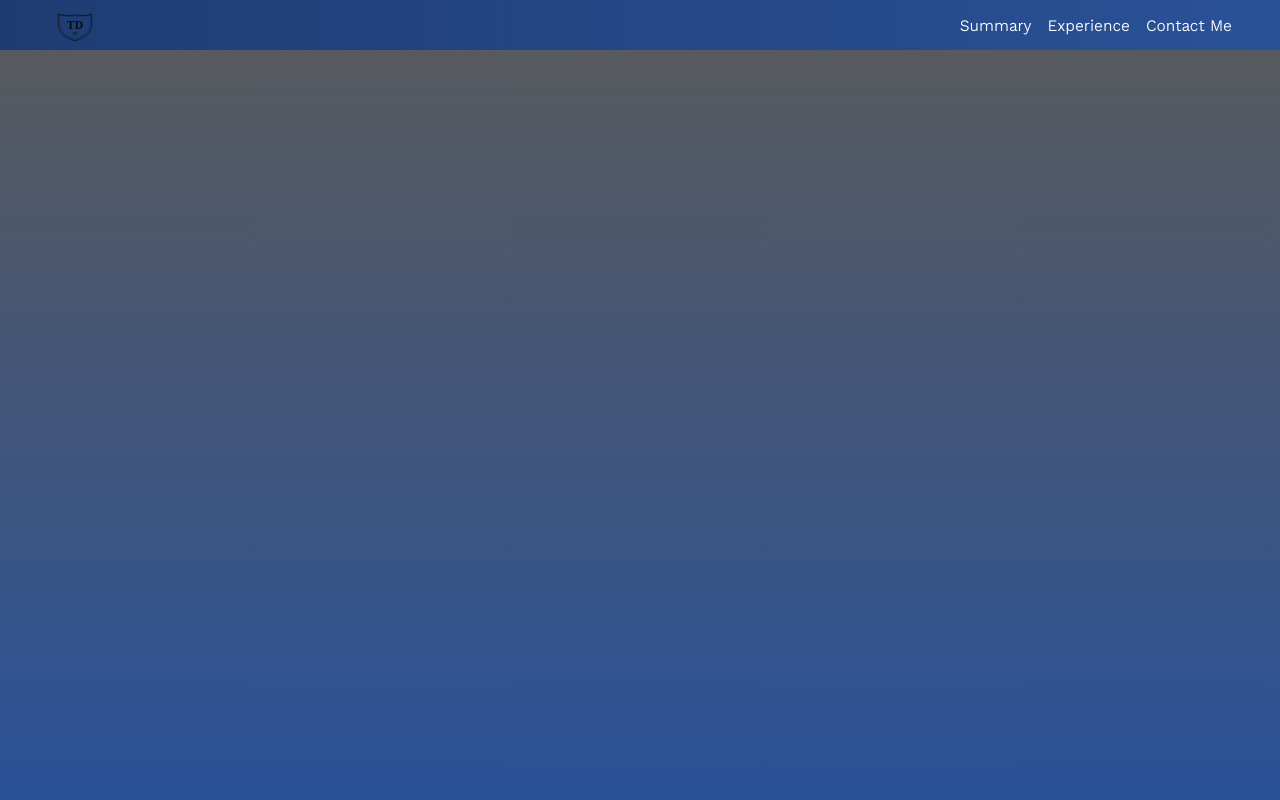
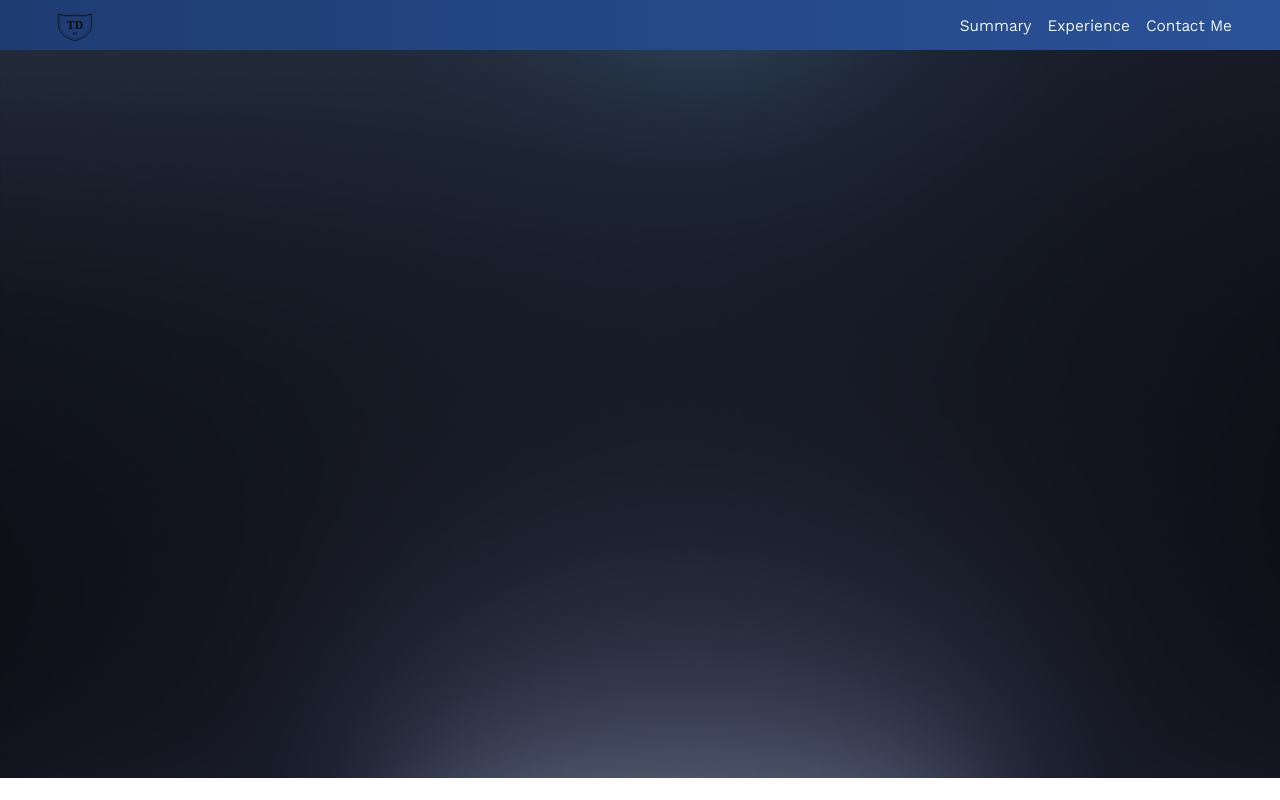
Before and after one commit to stebnj/tawm-website, a React (Create React App) app: page / in a window 1280 px wide. Built offline with nearby package versions, Linux system fonts and the light colour scheme; the HTML template or start-up script is replaced by a standard one.

Commit message:
change background on body

```diff
--- a/src/styles/_global.scss
+++ b/src/styles/_global.scss
@@ -9,11 +9,10 @@
 
 body{
      @include font-styling(400, $Black);
-    background: linear-gradient(to bottom, $Silver, #2a5298);
-    background-repeat: no-repeat;   // prevent tiling
-    background-attachment: fixed;   // keeps gradient steady while scrolling
-    background-size: cover;         // makes sure it stretches full height
-    min-height: 100vh;
+    background-image: url(../assets/pictures/test.jpg);
+    background-size: 108%;
+
+    background-repeat: no-repeat;
 }
 
 
```
Also changed, not shown: src/assets/pictures/test.jpg (added).
